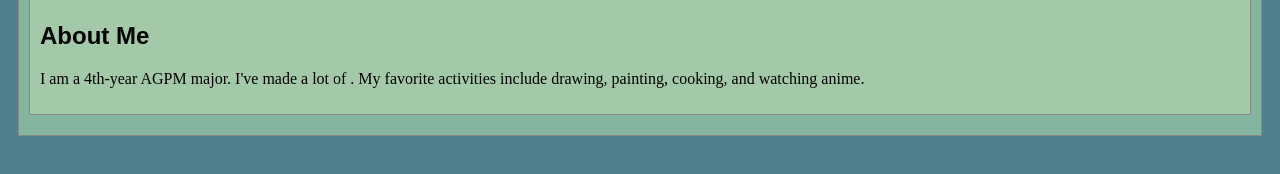
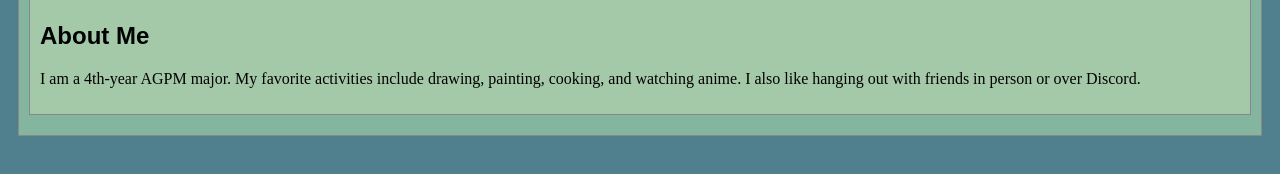
Before and after one commit to nicolevfk/art101, a plain HTML site: page index.html in a window 1280 px wide. Shown: the part 444-618 px from the top of the page. Drawn offline with Linux system fonts and the light colour scheme.

Commit message:
Update index.html
update 3

```diff
--- a/index.html
+++ b/index.html
@@ -26,8 +26,9 @@
 					<!-- Note that all filenames use lowercase and no spaces -->
 					<img class="cat-photo" src="./img/cute-grey-kitten.jpg">
 					<h2>About Me</h2>
-					<p>I am a 4th-year AGPM major. I've made a lot of . My favorite activities include
-						drawing, painting, cooking, and watching anime.  </p>
+					<p>I am a 4th-year AGPM major. My favorite activities include drawing, painting,
+						cooking, and watching anime. I also like hanging out with friends in person
+						or over Discord.  </p>
 			</div>
 
 		</section>
```
